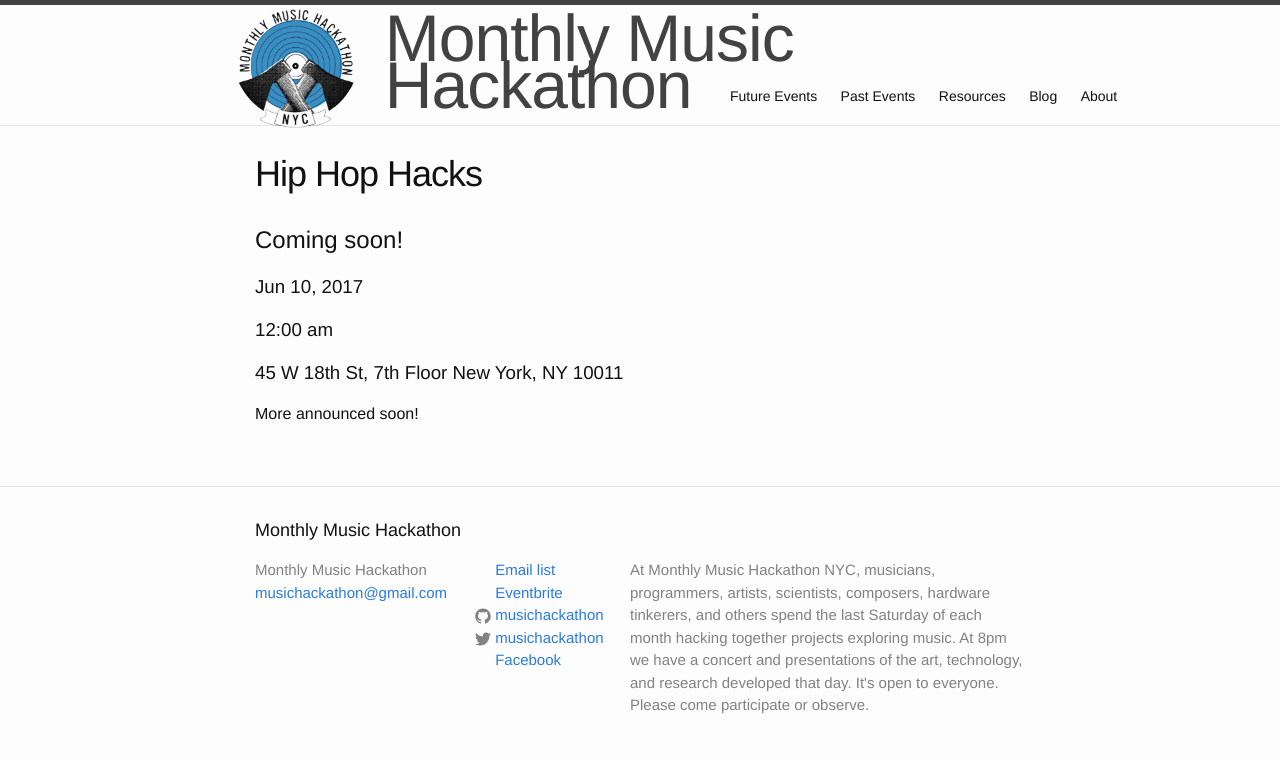
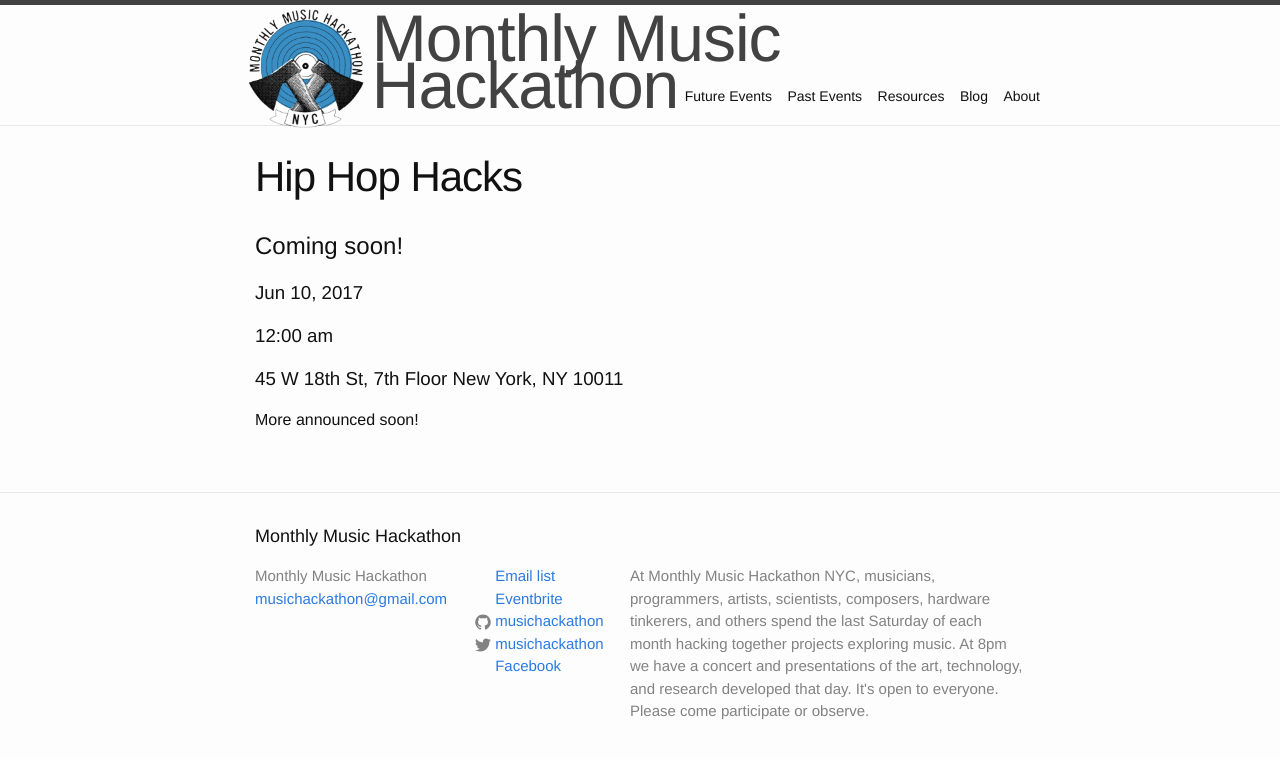
Before and after one commit to musichackathon/mmh_jekyll, a Jekyll site: the page built from _events/2017-06-10.md, in a window 1280 px wide. Shown: the top 759 px of the page. Built offline with Jekyll 4.4.1, drawn with Linux system fonts in a browser that asks for light colours.

Commit message:
Adjust header spacing (#27)
* adjust header logo position so it doesn't get cut off on left side.
* adjust menu position so that right side is referenced instead of left (to prevent right-side cut-off at medium screen widths)

```diff
--- a/_sass/mmh.scss
+++ b/_sass/mmh.scss
@@ -1,6 +1,6 @@
 // Define defaults for each variable.
 
-$base-font-family: "Helvetica Neue", Helvetica, Arial, sans-serif !default;
+$base-font-family: Helvetica, Arial, sans-serif !default;
 $base-font-size:   16px !default;
 $base-font-weight: 400 !default;
 $small-font-size:  $base-font-size * 0.875 !default;
--- a/_sass/mmh/_header.scss
+++ b/_sass/mmh/_header.scss
@@ -13,7 +13,7 @@
 .site-logo {
   display: inline-block;
   height: 115px;
-  margin-left: -20px;
+  margin-left: -10px;
   margin-bottom: -10px;
 }
 
@@ -139,14 +139,15 @@
   .site-title {
     font-size: 66px;
     line-height: 47px;
-    padding-left: 3%;
   }
 
   .site-nav {
     position: relative;
-    left: 470px;
+    right: -20px;
     top: -36px;
     display: inline-block;
+    width: 100%;
+    z-index: -1;
 
       .page-link {
         color: $text-color;
@@ -155,7 +156,7 @@
 
         // Gaps between nav items, but not on the last one
         &:not(:last-child) {
-          margin-right: 9px;
+          margin-right: 1px;
         }
       }
   }
--- a/_sass/mmh/_layout.scss
+++ b/_sass/mmh/_layout.scss
@@ -38,12 +38,12 @@
 }
 
 .post-title {
-  font-size: 42px;
+  font-size: 36px;
   letter-spacing: -1px;
   line-height: 1;
 
   @include media-query($on-laptop) {
-    font-size: 36px;
+    font-size: 42px;
   }
 }
 
@@ -51,26 +51,26 @@
   margin-bottom: $spacing-unit;
 
   h2 {
-    font-size: 32px;
+    font-size: 28px;
 
     @include media-query($on-laptop) {
-      font-size: 28px;
+      font-size: 32px;
     }
   }
 
   h3 {
-    font-size: 26px;
+    font-size: 22px;
 
     @include media-query($on-laptop) {
-      font-size: 22px;
+      font-size: 26px;
     }
   }
 
   h4 {
-    font-size: 20px;
+    font-size: 18px;
 
     @include media-query($on-laptop) {
-      font-size: 18px;
+      font-size: 20px;
     }
   }
 }
```
